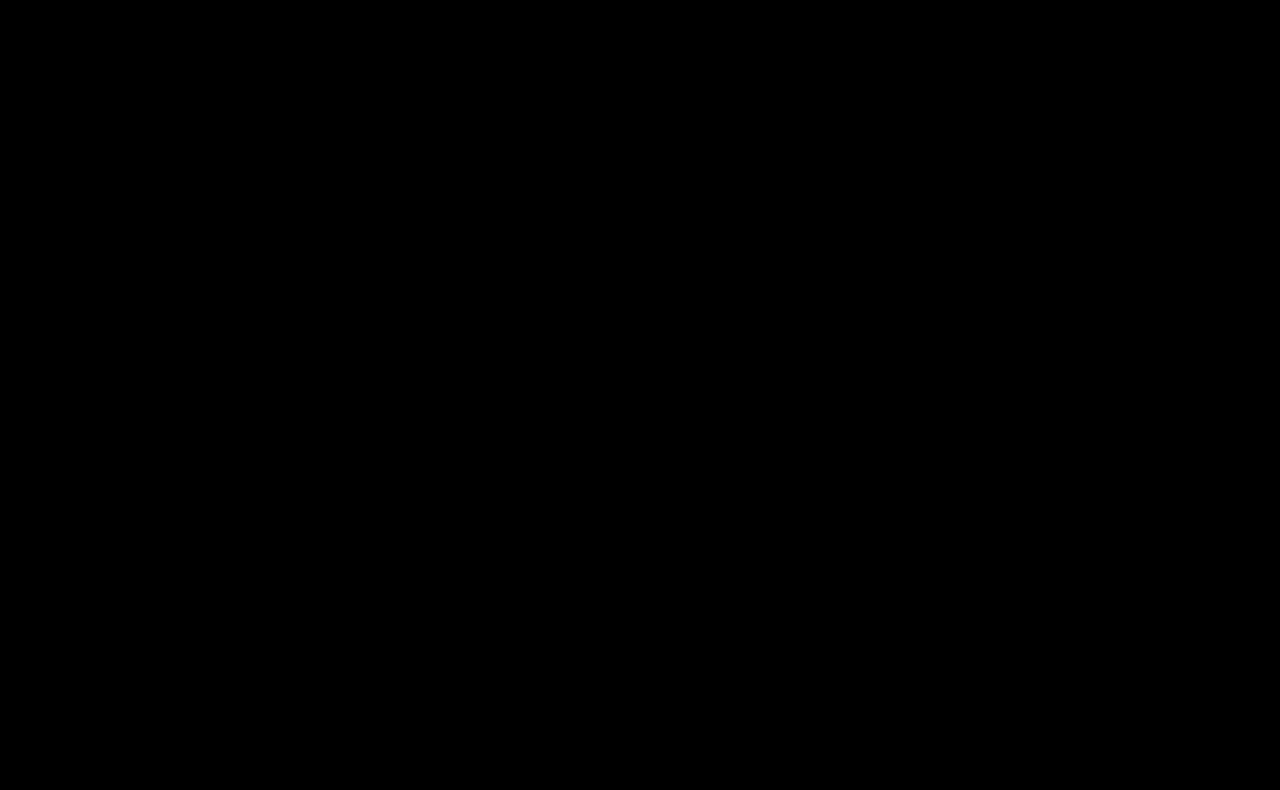
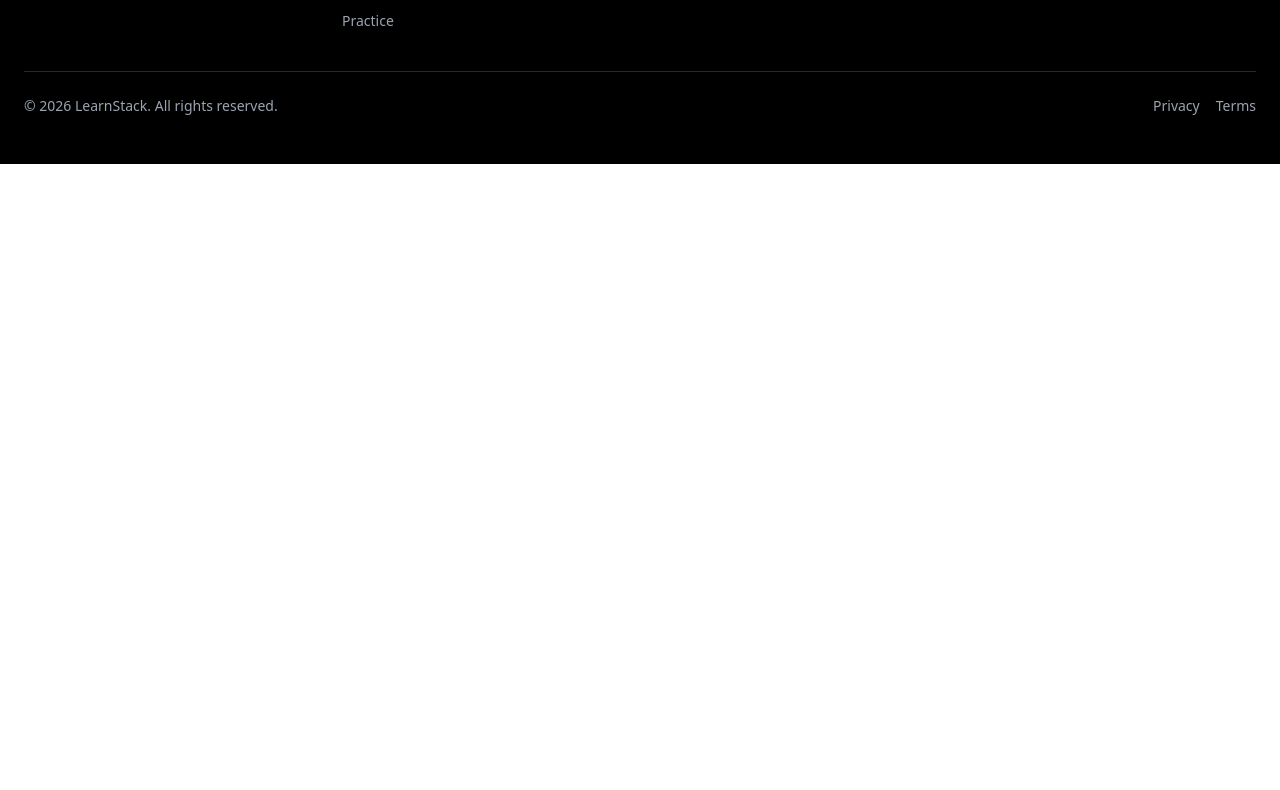
Before and after one commit to sayantan-pachal/LearnStack-learning-companion, a React (Vite) app: page /dashboard in a window 1280 px wide. Shown: the part 1030-1820 px from the top of the page. After the commit the page ends 1194 px from the top, so only its background shows below. Built offline with nearby package versions, Linux system fonts and the light colour scheme.

Commit message:
update dashboard

```diff
--- a/src/components/Dashboard/Dashboard.jsx
+++ b/src/components/Dashboard/Dashboard.jsx
@@ -92,8 +92,6 @@ function Dashboard() {
           Even 30 minutes a day can change your future.
         </p>
       </div>
-
-      <div className="mt-96 h-screen" />
     </div>
   );
 }
```
